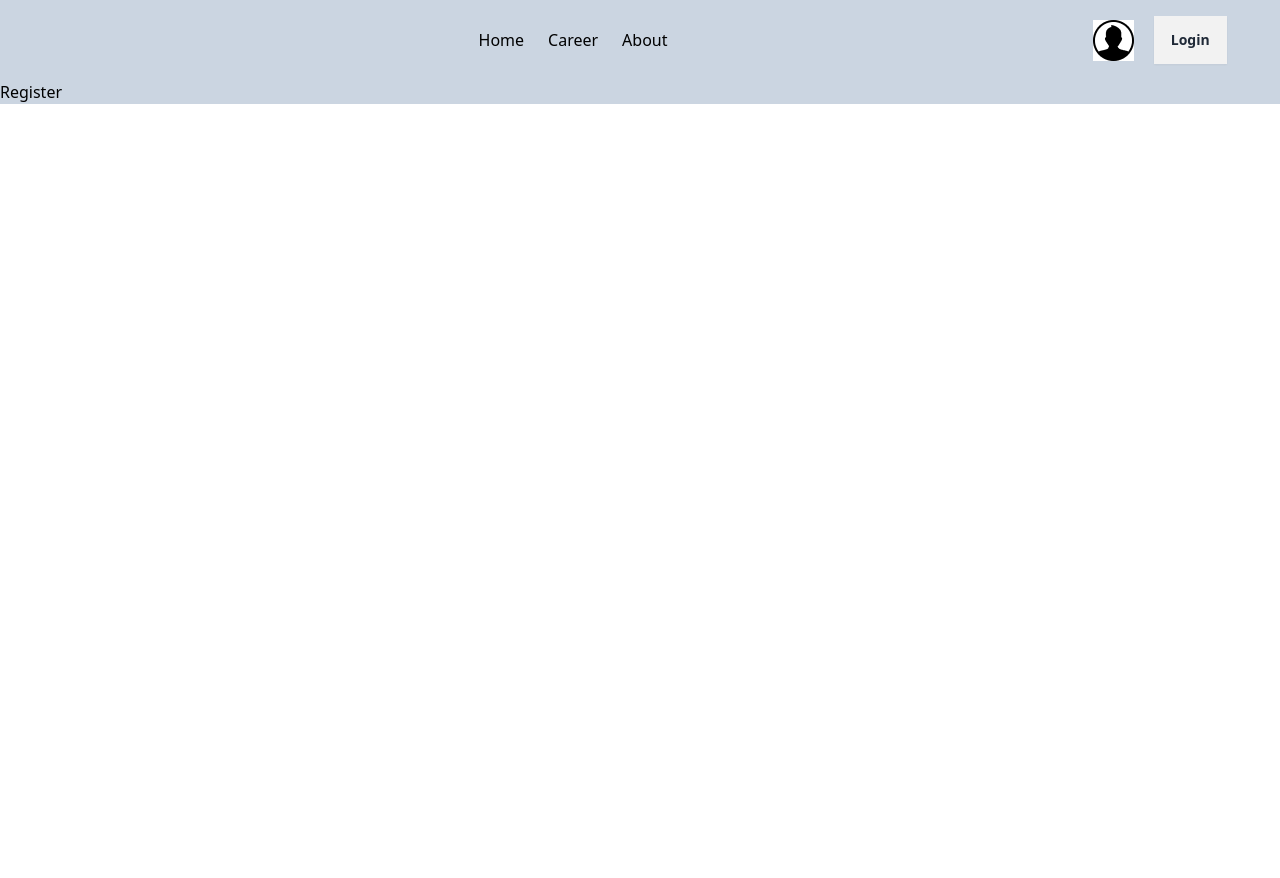
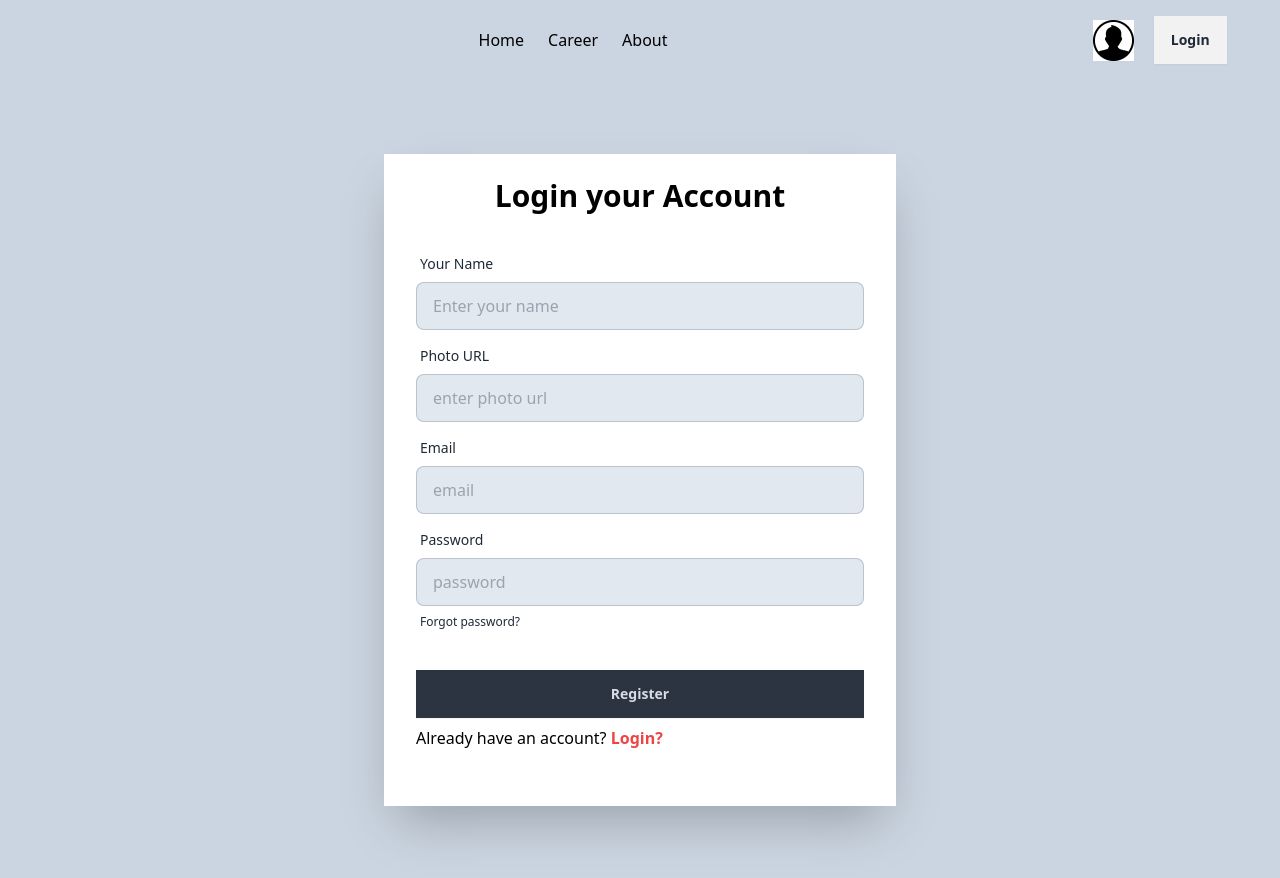
Before and after one commit to harunur6729/dragon-news-code, a React (Vite) app: page /auth/register in a window 1280 px wide. Before the commit the page ends 800 px from the top, so only its background shows below. Built offline with nearby package versions, Linux system fonts and the light colour scheme.

Commit message:
authProvider added

```diff
--- a/package.json
+++ b/package.json
@@ -10,6 +10,7 @@
     "preview": "vite preview"
   },
   "dependencies": {
+    "firebase": "^11.3.1",
     "localforage": "^1.10.0",
     "match-sorter": "^8.0.0",
     "moment": "^2.30.1",
--- /dev/null
+++ b/src/firebase/firebase.config.js
@@ -0,0 +1,19 @@
+// Import the functions you need from the SDKs you need
+import { initializeApp } from "firebase/app";
+// TODO: Add SDKs for Firebase products that you want to use
+// https://firebase.google.com/docs/web/setup#available-libraries
+
+// Your web app's Firebase configuration
+const firebaseConfig = {
+  apiKey: "AIzaSyDgvCuc8bE3C1dnanINJli99_h-fgEWIRo",
+  authDomain: "dragon-news-71f4a.firebaseapp.com",
+  projectId: "dragon-news-71f4a",
+  storageBucket: "dragon-news-71f4a.firebasestorage.app",
+  messagingSenderId: "318605875805",
+  appId: "1:318605875805:web:4316b7ddedc55b680a0bb4"
+};
+
+// Initialize Firebase
+const app = initializeApp(firebaseConfig);
+
+export default app;
--- a/src/pages/Login.jsx
+++ b/src/pages/Login.jsx
@@ -1,8 +1,10 @@
+import { Link } from "react-router-dom";
 const Login = () => {
+
   return (
     <div className="min-h-screen flex justify-center items-center">
       <div className="card bg-white w-full max-w-lg shrink-0 shadow-2xl py-6 rounded-none">
-        <h2 className="text-3xl font-bold text-center">Login your Account</h2>
+        <h2 className="text-3xl font-bold text-center">Login your Account  </h2>
         <form className="card-body">
           <div className="form-control ">
             <label className="label">
@@ -34,7 +36,7 @@
           <div className="form-control mt-6">
             <button className="btn btn-neutral rounded-none font-bold">Login</button>
           </div>
-          <p>Don't have an account? <span className="text-red-500">Register</span></p>
+          <p> Don`t have an account? <Link to="/auth/register" className="font-semibold text-red-500" >Register?</Link> </p>
         </form>
       </div>
     </div>
--- /dev/null
+++ b/src/pages/Register.jsx
@@ -0,0 +1,72 @@
+import { Link } from "react-router-dom";
+
+const Register = () => {
+    return (
+        <div className="min-h-screen flex justify-center items-center">
+        <div className="card bg-white w-full max-w-lg shrink-0 shadow-2xl py-6 rounded-none">
+          <h2 className="text-3xl font-bold text-center">Login your Account</h2>
+          <form className="card-body">
+            {/* name field */}
+          <div className="form-control ">
+              <label className="label">
+                <span className="label-text">Your Name</span>
+              </label>
+              <input
+                type="email"
+                placeholder="Enter your name"
+                className="input input-bordered bg-slate-200"
+                required
+              />
+            </div>
+            {/* Photo Url field */}
+          <div className="form-control ">
+              <label className="label">
+                <span className="label-text">Photo URL</span>
+              </label>
+              <input
+                type="email"
+                placeholder="enter photo url"
+                className="input input-bordered bg-slate-200"
+                required
+              />
+            </div>
+            {/* email field */}
+            <div className="form-control ">
+              <label className="label">
+                <span className="label-text">Email</span>
+              </label>
+              <input
+                type="email"
+                placeholder="email"
+                className="input input-bordered bg-slate-200"
+                required
+              />
+            </div>
+            {/* password field */}
+            <div className="form-control">
+              <label className="label">
+                <span className="label-text">Password</span>
+              </label>
+              <input
+                type="password"
+                placeholder="password"
+                className="input input-bordered bg-slate-200"
+                required
+              />
+              <label className="label">
+                <a href="#" className="label-text-alt link link-hover">
+                  Forgot password?
+                </a>
+              </label>
+            </div>
+            <div className="form-control mt-6">
+              <button className="btn btn-neutral rounded-none font-bold">Register</button>
+            </div>
+            <p> Already have an account? <Link to="/auth/login" className="font-semibold text-red-500" >Login?</Link> </p>
+          </form>
+        </div>
+      </div>
+    );
+};
+
+export default Register;
--- /dev/null
+++ b/src/provider/AuthProvider.jsx
@@ -0,0 +1,22 @@
+import { createContext, useState } from "react";
+
+export const AuthContext = createContext(null);
+
+const AuthProvider = ({children}) => {
+    const [user, setUser] = useState({
+        name:"Harunur Rashid",
+        email:"harun@rahisd.com"
+    })
+     const authinfo ={
+        user,
+        setUser
+     }
+
+    return (
+        <AuthContext.Provider value={authinfo}>
+            {children}
+        </AuthContext.Provider>
+    );
+};
+
+export default AuthProvider;
--- a/src/routes/router.jsx
+++ b/src/routes/router.jsx
@@ -3,6 +3,7 @@
 import CategoryNews from "../pages/CategoryNews";
 import AuthLayout from "../layouts/AuthLayout";
 import Login from "../pages/Login";
+import Register from "../pages/Register";
 
 const router = createBrowserRouter([
     {
@@ -37,7 +38,7 @@
             },
             {
                 path:"/auth/register",
-                element:<h3>Register</h3>
+                element:<Register></Register>
             }
         ]
     },
```
Also changed, not shown: src/main.jsx (+11 -8 lines), 1 other file (tests, documents, lock files or other folders).
